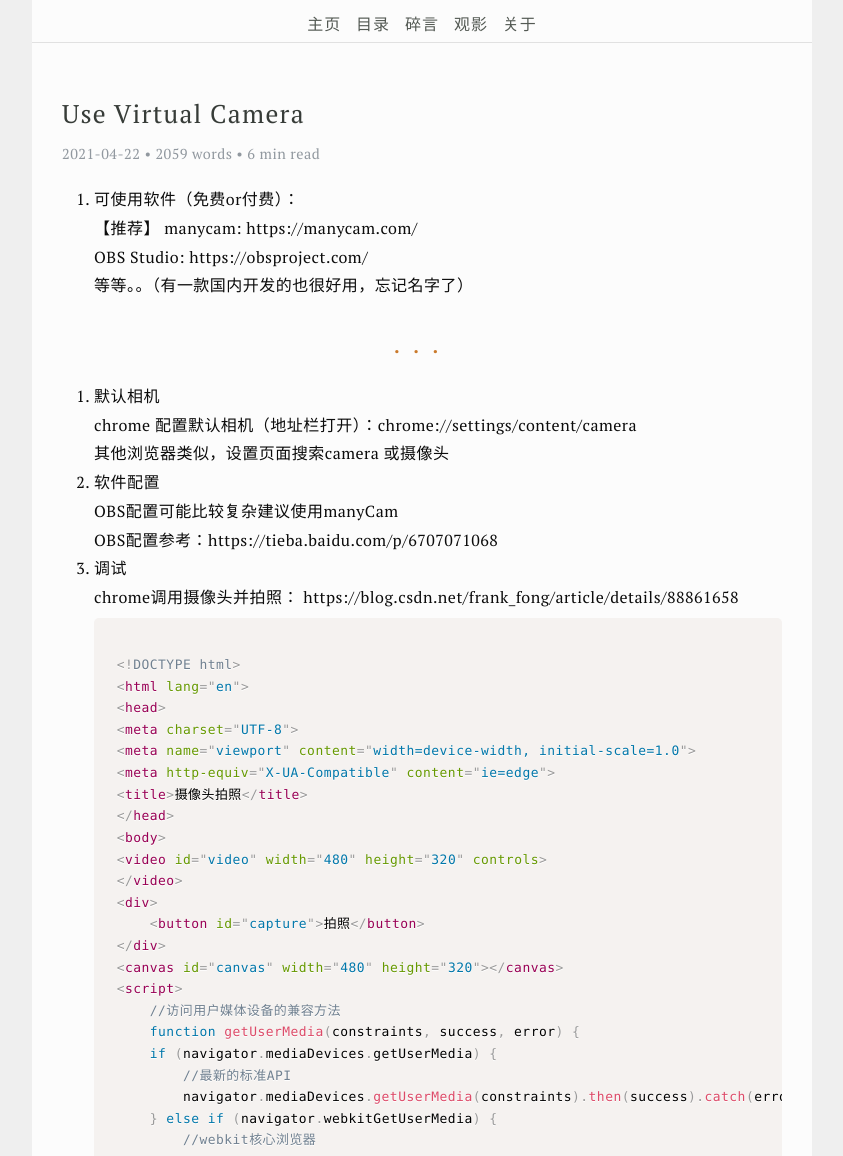
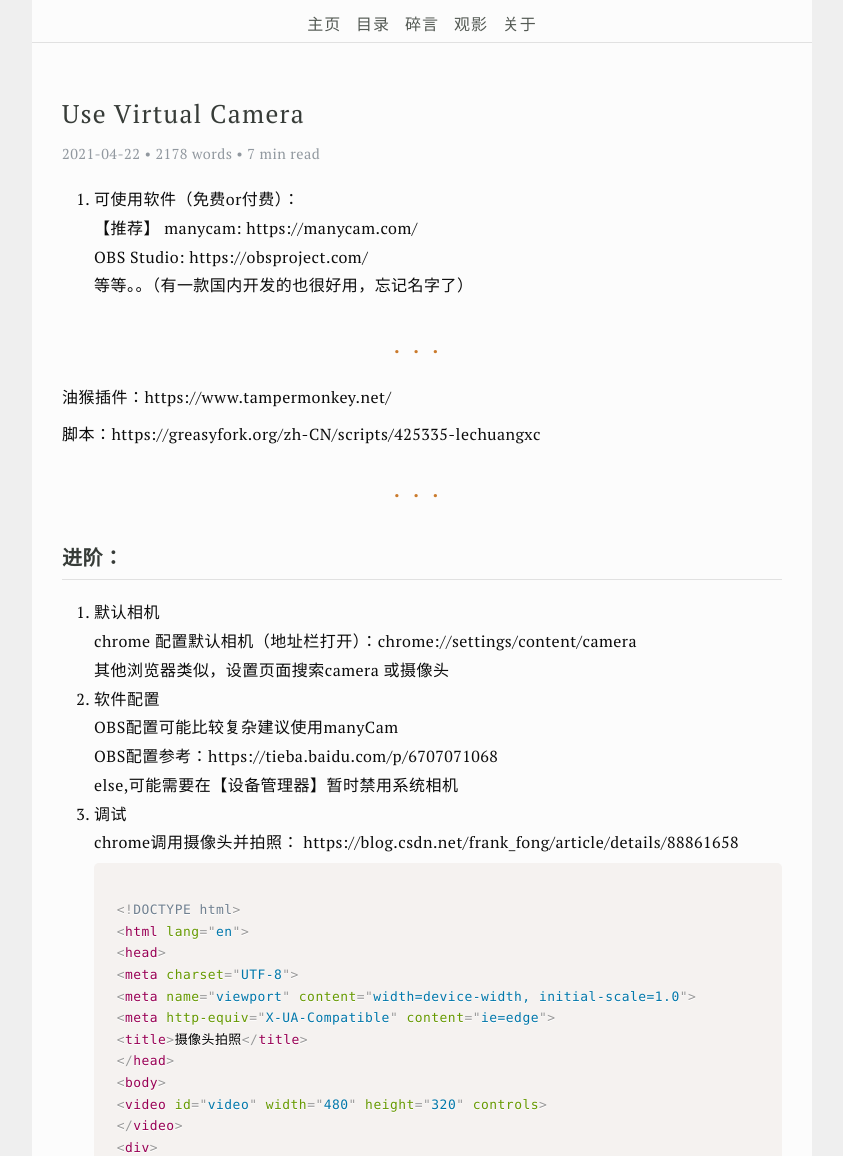
Before and after one commit to xx025/xx025.github.com, a Jekyll site: the page built from posts/essay/_posts/2021-04-22-use-virtual-camera.md, in a window 1280 px wide and 1400 px high, cut to the strip 244-1400 px from the top of the window. Shown: the whole strip, without its empty margins (218-1061 px from the left). Built offline with Jekyll 4.4.1, drawn with Linux system fonts in a browser that asks for light colours; our own code applies the rules of GitHub Pages for plain Markdown files; a script that is not in the unit is left out; comment, search, counter and statistics services are not loaded.

Commit message:
Update 2021-04-22-use-virtual-camera.md

```diff
--- a/posts/essay/_posts/2021-04-22-use-virtual-camera.md
+++ b/posts/essay/_posts/2021-04-22-use-virtual-camera.md
@@ -8,8 +8,15 @@
     等等。。（有一款国内开发的也很好用，忘记名字了）
 
 
+---
+
+油猴插件：https://www.tampermonkey.net/
+
+脚本：https://greasyfork.org/zh-CN/scripts/425335-lechuangxc
 
 ---
+
+### 进阶：
 
 1. 默认相机
 
@@ -25,6 +32,8 @@
     OBS配置可能比较复杂建议使用manyCam
 
     OBS配置参考：https://tieba.baidu.com/p/6707071068
+
+    else,可能需要在【设备管理器】暂时禁用系统相机
 
 
 3. 调试
```
